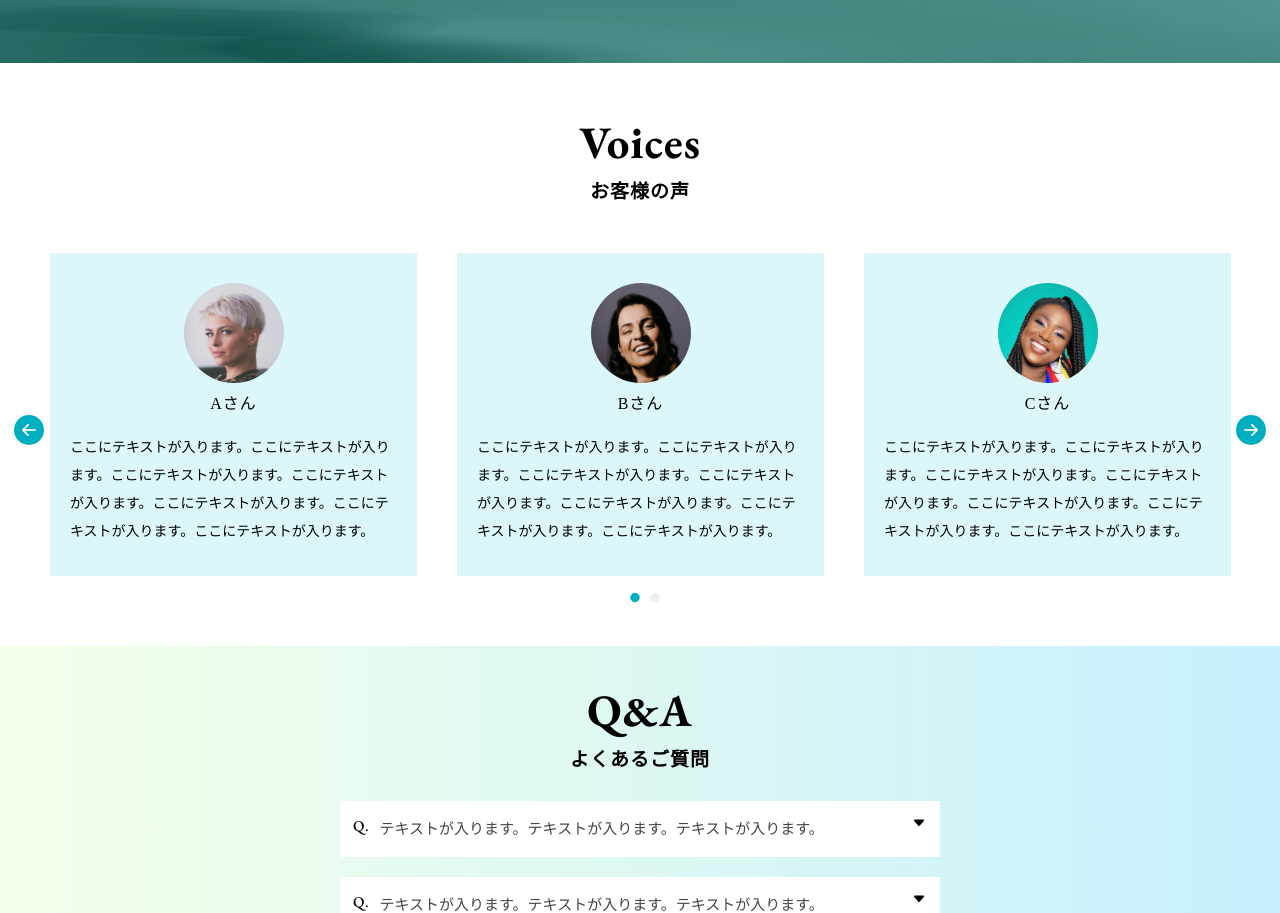
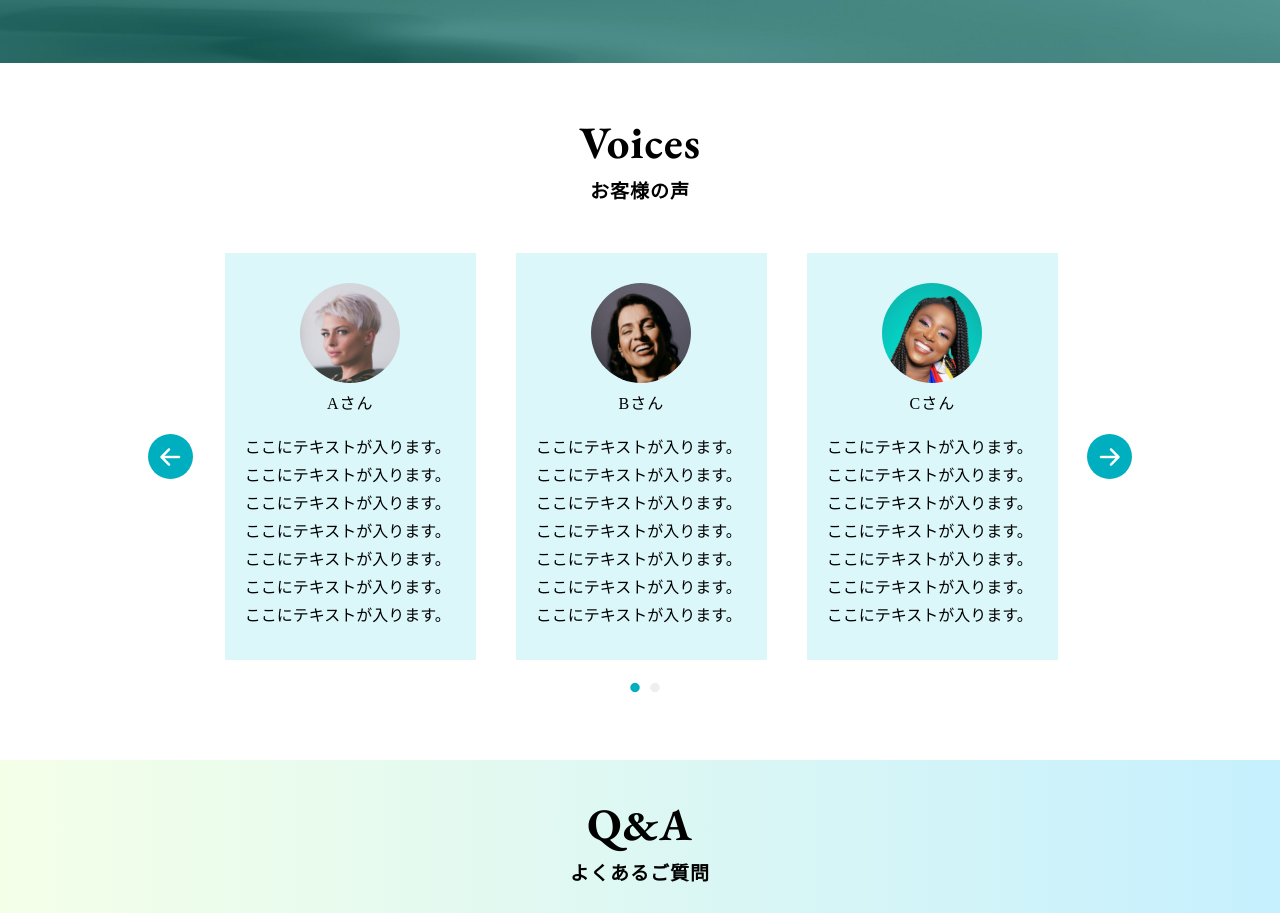
Before and after one commit to tsunoka/lp2, a plain HTML site: page index.html in a window 1280 px wide. Shown: the part 1457-2370 px from the top of the page. Drawn offline with nearby package versions, Linux system fonts and the light colour scheme; some packages are replaced by stand-ins of ours.

Commit message:
voice PC表示調整

```diff
--- a/assets/css/main.css
+++ b/assets/css/main.css
@@ -86,9 +86,9 @@ span {
 	margin: 50px 17px;
 }
 
-@media(min-width:768px){
-	.container{
-		margin:50px 15%;
+@media(min-width:768px) {
+	.container {
+		margin: 50px 15%;
 	}
 }
 
@@ -103,15 +103,15 @@ span {
 	margin-bottom: 2px;
 }
 
-@media(min-width:768px){
-	.section-title__en{
+@media(min-width:768px) {
+	.section-title__en {
 		font-size: 45px;
 		margin-bottom: 5px;
-		}
+	}
 
-		.section-title__ja{
-			font-size:19px;
-		}
+	.section-title__ja {
+		font-size: 19px;
+	}
 }
 
 
@@ -318,7 +318,7 @@ span {
 
 @media(min-width:768px) {
 	.feature {
-		height:550px;
+		height: 550px;
 		background-image: url("../images/index_feature_pc_03.jpg");
 	}
 
@@ -345,6 +345,12 @@ span {
 .voices .container {
 	margin: 50px 30px;
 }
+/*PC*/
+@media(min-width:768px) {
+	.voices .container {
+		margin: 50px 16% 80px;
+	}
+}
 
 .voices__customer-container {
 	margin: 20px;
@@ -369,6 +375,13 @@ span {
 	font-size: 14px;
 	line-height: 2;
 	letter-spacing: 0;
+}
+/*PC*/
+@media(min-width:768px){
+	.voices__text{
+		font-size:16px;
+		line-height:1.75;
+	}
 }
 
 /*slick設定*/
@@ -404,6 +417,28 @@ span {
 	right: -16px;
 }
 
+/*PC*/
+@media(min-width:768px){
+	.custom-arrows{
+		top:45%;
+		width:45px;
+		height:45px;
+	}
+
+	.custom-arrows i{
+		font-size:40px;
+	}
+
+	.custom-arrows__prev{
+		left:-57px;
+	}
+
+	.custom-arrows__next{
+		right:-57px;
+	}
+
+}
+
 /*ドット部分*/
 .slick-dots {
 	bottom: -12px;
@@ -422,6 +457,13 @@ span {
 .slick-dots li.slick-active button:before {
 	color: #00afbf;
 	opacity: 1;
+}
+
+/*PC*/
+@media(min-width:768px){
+	.slick-dots{
+		bottom:-18px;
+	}
 }
 
 /* qa
@@ -446,7 +488,7 @@ span {
 
 @media(min-width:768px) {
 	.qa__accordion {
-		width:600px;
+		width: 600px;
 	}
 }
 
@@ -498,11 +540,11 @@ span {
 	font-size: 15px;
 }
 
-@media(min-width:768px){
-	.qa__accordion-question i{
+@media(min-width:768px) {
+	.qa__accordion-question i {
 		margin-right: 0;
-		margin-left:auto;
-		margin-top:0;
+		margin-left: auto;
+		margin-top: 0;
 	}
 }
 
```
